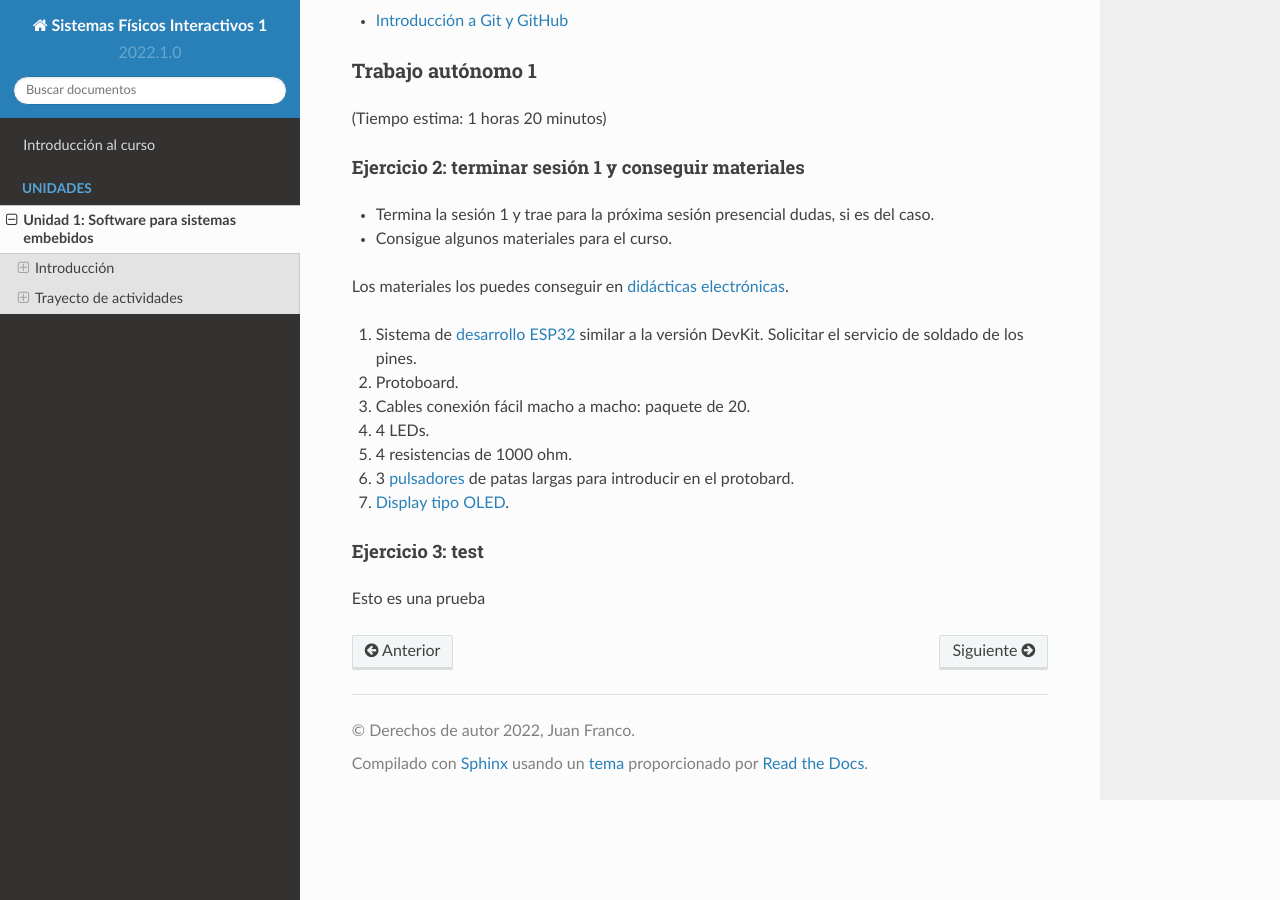
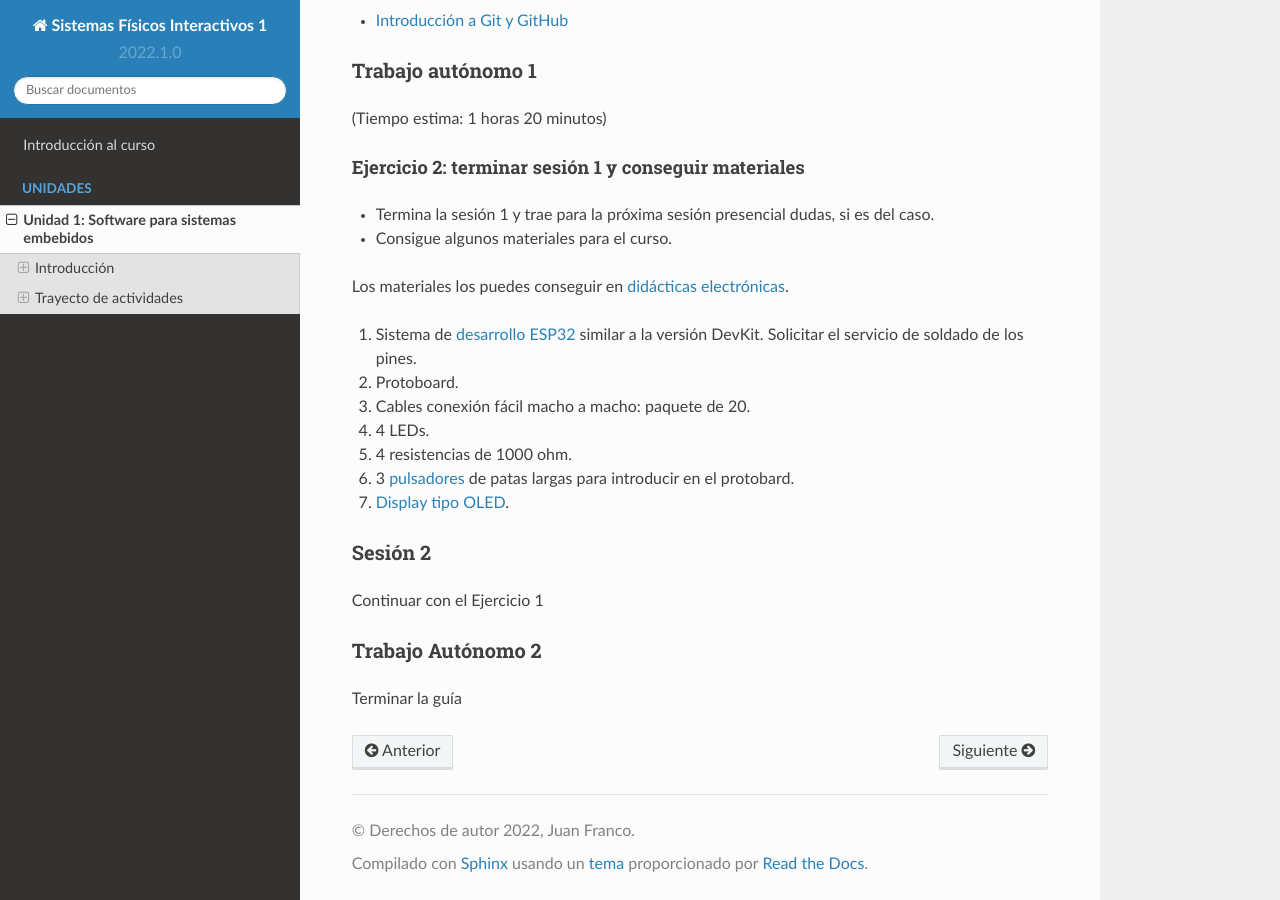
Before and after one commit to juanferfranco/SistemasFisicosInteractivos1, a Sphinx documentation site: the page built from docs/_unidad1/unidad1.rst, in a window 1280 px wide and 900 px high, scrolled down 1085 px. Built offline with Sphinx 7.4.7 and the Read the Docs theme 2.0.0, drawn with Linux system fonts in a browser that asks for light colours.

Commit message:
Add sesion2 and  ta2

```diff
--- a/docs/_unidad1/unidad1.rst
+++ b/docs/_unidad1/unidad1.rst
@@ -81,10 +81,15 @@ Los materiales los puedes conseguir en `didácticas electrónicas <https://www.d
    de patas largas para introducir en el protobard.
 #. `Display tipo OLED <https://www.didacticaselectronicas.com/index.php/optoelectronica/display-oled/shield-oled-64x48-pixeles-para-wemos-d1-mini-wemos-sh-oled-pantallas-displays-oled-screen-oled-64x48-para-wemos-detail>`__.
 
-Ejercicio 3: test
-^^^^^^^^^^^^^^^^^^^^
-
-Esto es una prueba
+Sesión 2
+*************
+
+Continuar con el Ejercicio 1
+
+Trabajo Autónomo 2
+*********************
+
+Terminar la guía
 
 ..
   Lecturas, ejercicios y proyecto
```
